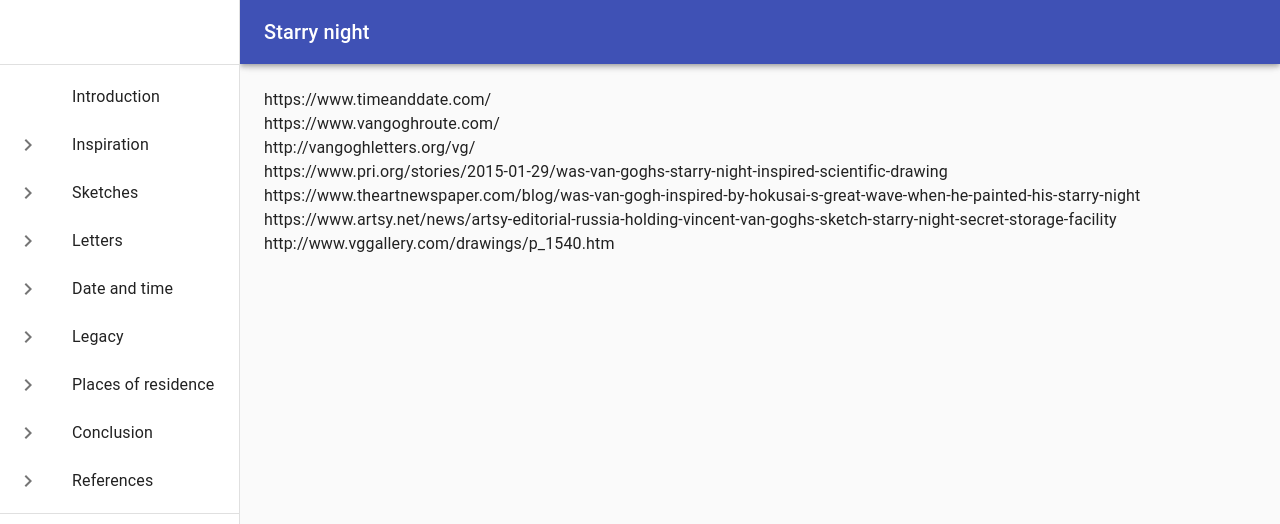
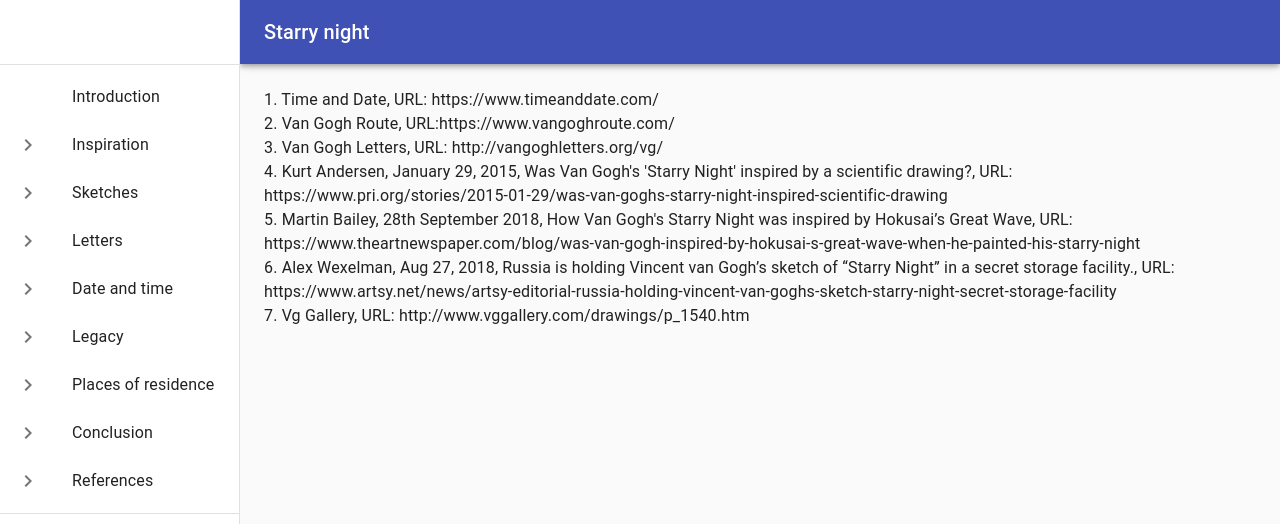
Before and after one commit to bioan/astronomyhw1, a React (Create React App) app: page /references in a window 1280 px wide. Shown: the top 524 px of the page. Built offline with nearby package versions, Linux system fonts and the light colour scheme.

Commit message:
References modified

```diff
--- a/src/content/References.js
+++ b/src/content/References.js
@@ -6,13 +6,16 @@ const References = ({classes}) => {
     <main className={classes.content}>
       <div className={classes.toolbar} />
       <Typography paragraph>
-          https://www.timeanddate.com/<br></br>
-		  https://www.vangoghroute.com/<br></br>
-		  http://vangoghletters.org/vg/<br></br>
-		  https://www.pri.org/stories/2015-01-29/was-van-goghs-starry-night-inspired-scientific-drawing<br></br>
-		https://www.theartnewspaper.com/blog/was-van-gogh-inspired-by-hokusai-s-great-wave-when-he-painted-his-starry-night<br></br>
-		https://www.artsy.net/news/artsy-editorial-russia-holding-vincent-van-goghs-sketch-starry-night-secret-storage-facility<br></br>
-		http://www.vggallery.com/drawings/p_1540.htm
+          1. Time and Date, URL: https://www.timeanddate.com/<br></br>
+		  2. Van Gogh Route, URL:https://www.vangoghroute.com/<br></br>
+		  3. Van Gogh Letters, URL: http://vangoghletters.org/vg/<br></br>
+          4. Kurt Andersen, January 29, 2015, Was Van Gogh's 'Starry Night' inspired by a scientific drawing?,
+             URL: https://www.pri.org/stories/2015-01-29/was-van-goghs-starry-night-inspired-scientific-drawing<br></br>
+          5. Martin Bailey, 28th September 2018, How Van Gogh's Starry Night was inspired by Hokusai’s Great Wave,
+             URL: https://www.theartnewspaper.com/blog/was-van-gogh-inspired-by-hokusai-s-great-wave-when-he-painted-his-starry-night<br></br>
+          6. Alex Wexelman, Aug 27, 2018, Russia is holding Vincent van Gogh’s sketch of “Starry Night” in a secret storage facility.,
+             URL: https://www.artsy.net/news/artsy-editorial-russia-holding-vincent-van-goghs-sketch-starry-night-secret-storage-facility<br></br>
+          7. Vg Gallery, URL: http://www.vggallery.com/drawings/p_1540.htm
       </Typography>
     </main>
   )
```
